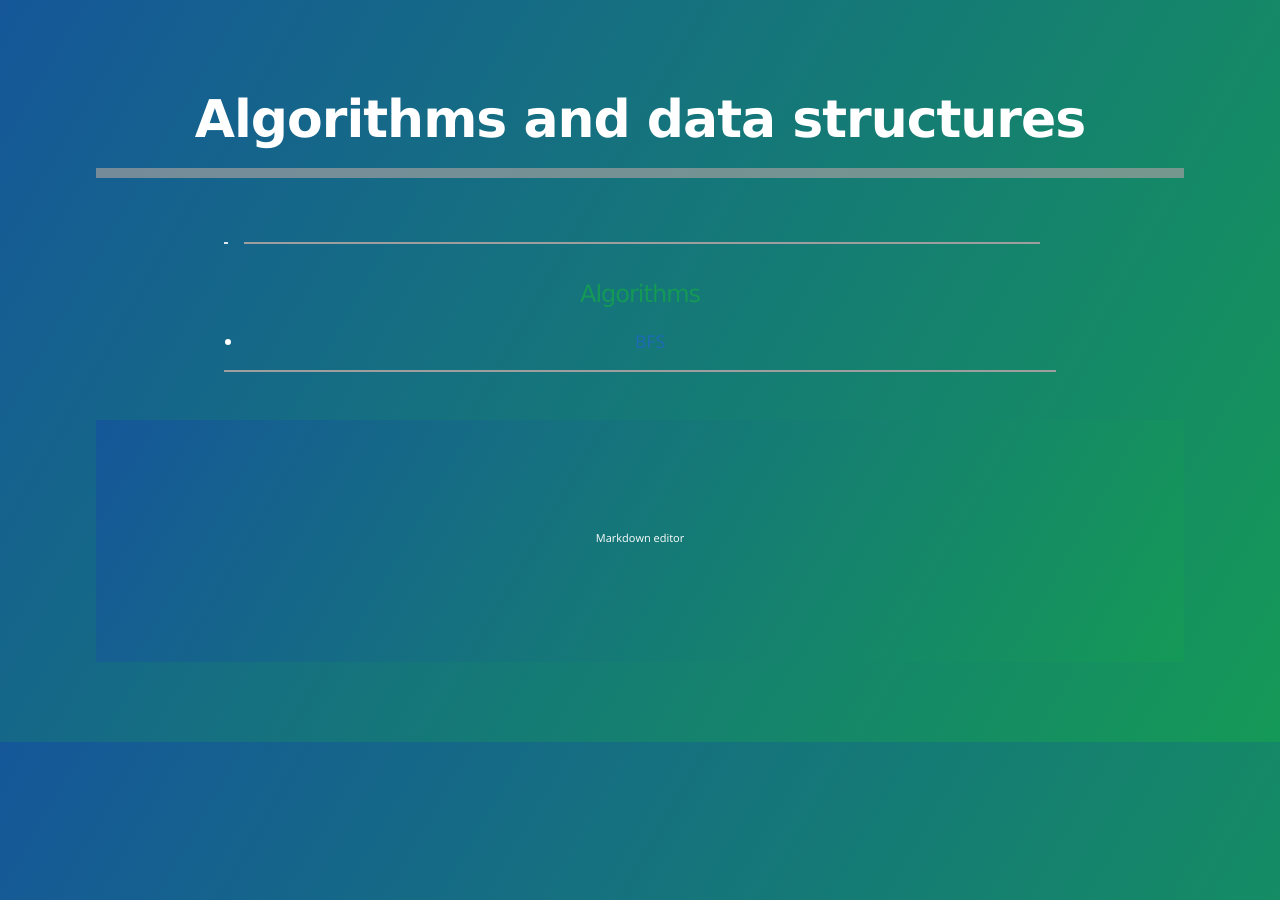
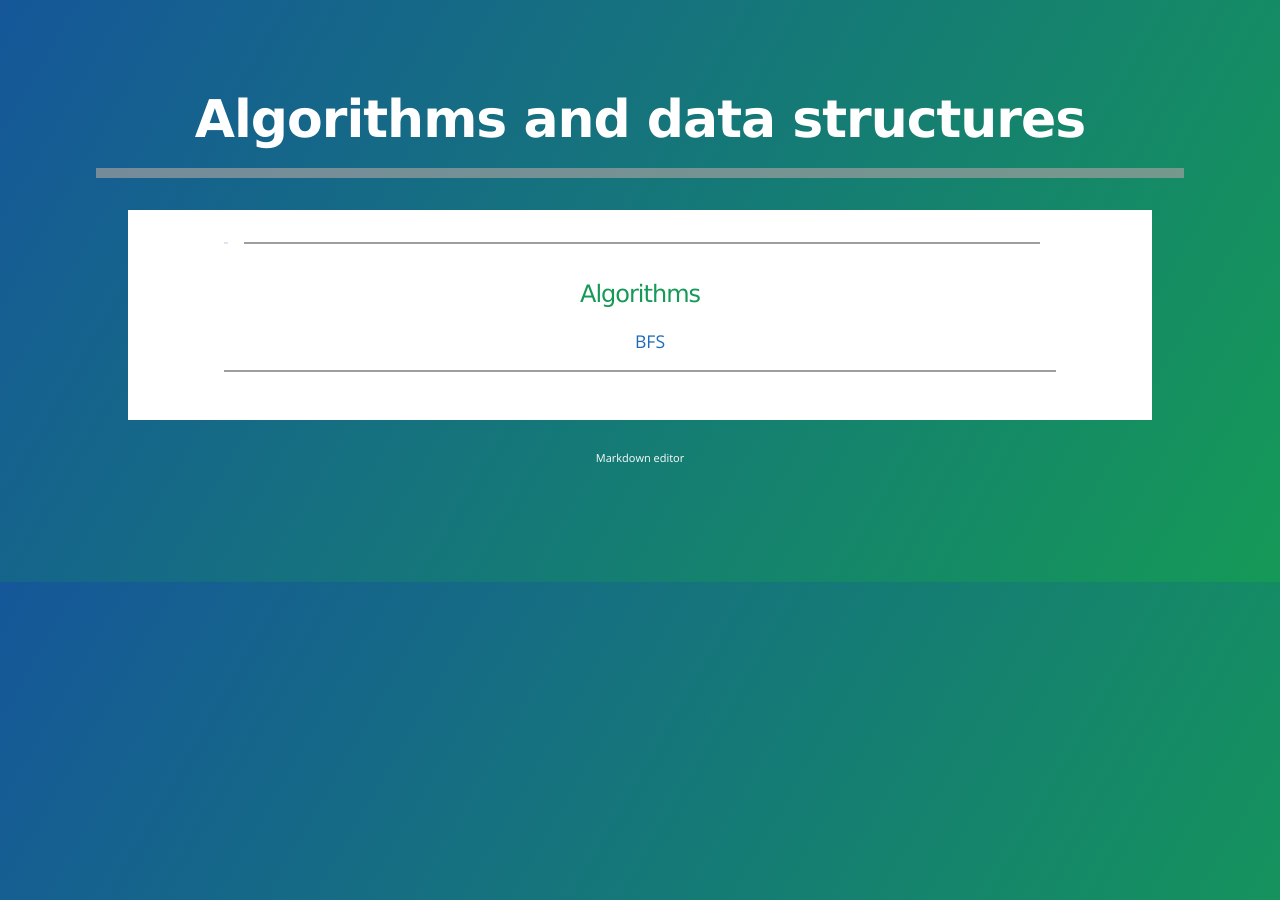
Before and after one commit to Nimitha-jagadeesha/Al-Ds, a Jekyll site: the page built from index.md, in a window 1280 px wide. Built offline with Jekyll 4.4.1, drawn with Linux system fonts in a browser that asks for light colours; the repository's description, which GitHub fills in, is left out; grey boxes are pictures that could not be loaded.

Commit message:
Update default.html

```diff
--- a/_layouts/default.html
+++ b/_layouts/default.html
@@ -26,11 +26,11 @@
       <h2 class="project-tagline">{{ page.description | default: site.description | default: site.github.project_tagline }}</h2>
     </header>
 
-    <main id="content" class="main-content" role="main">
+    <main id="content" class="main-content" role="main" style="background-color:white">
       {{ content }}
 
     </main>
-   <div id="footer_wrap" class="outer page-header">
+   <div id="footer_wrap" class="outer">
       <footer class="inner ">
 
         <p style="font-size: 11px;">
```
